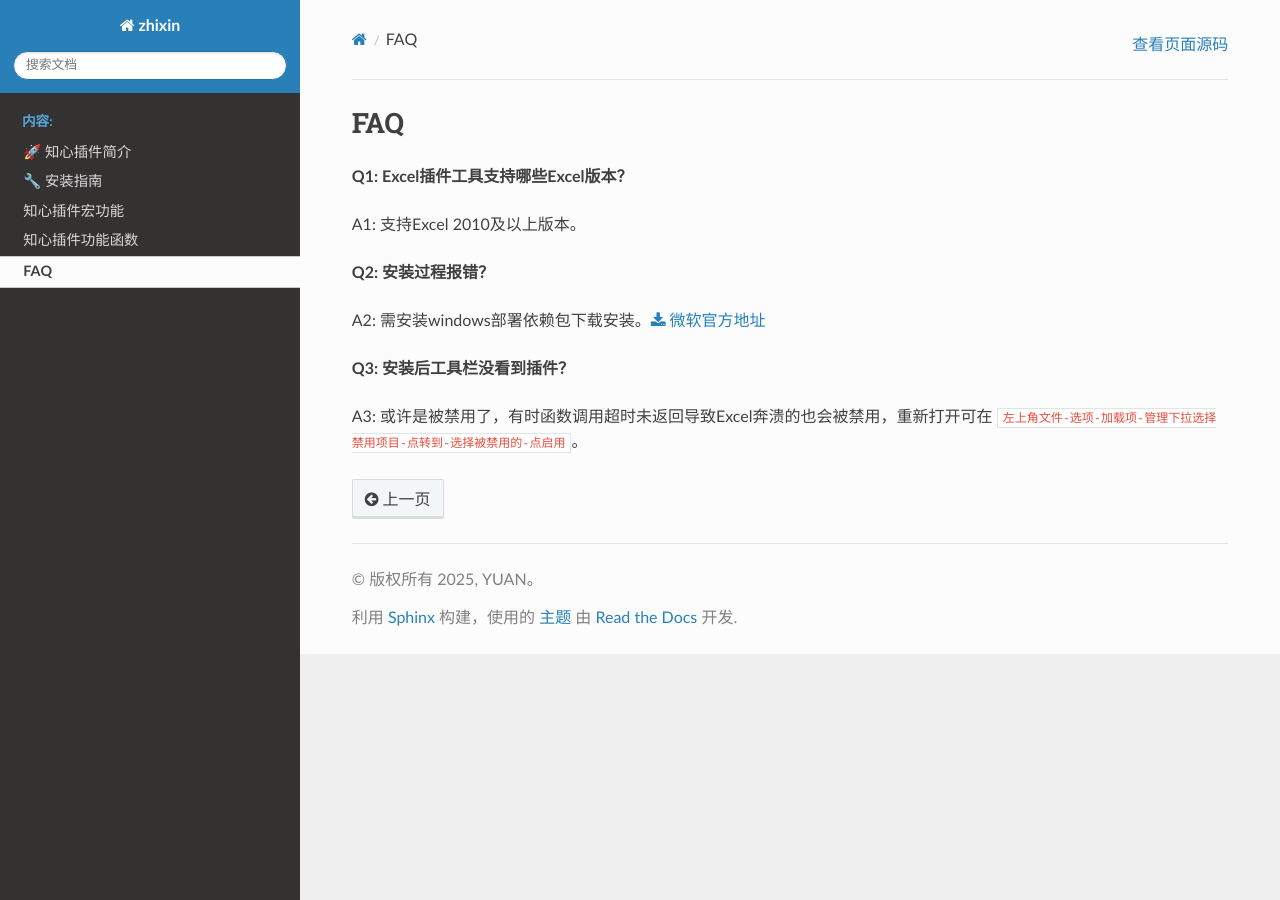
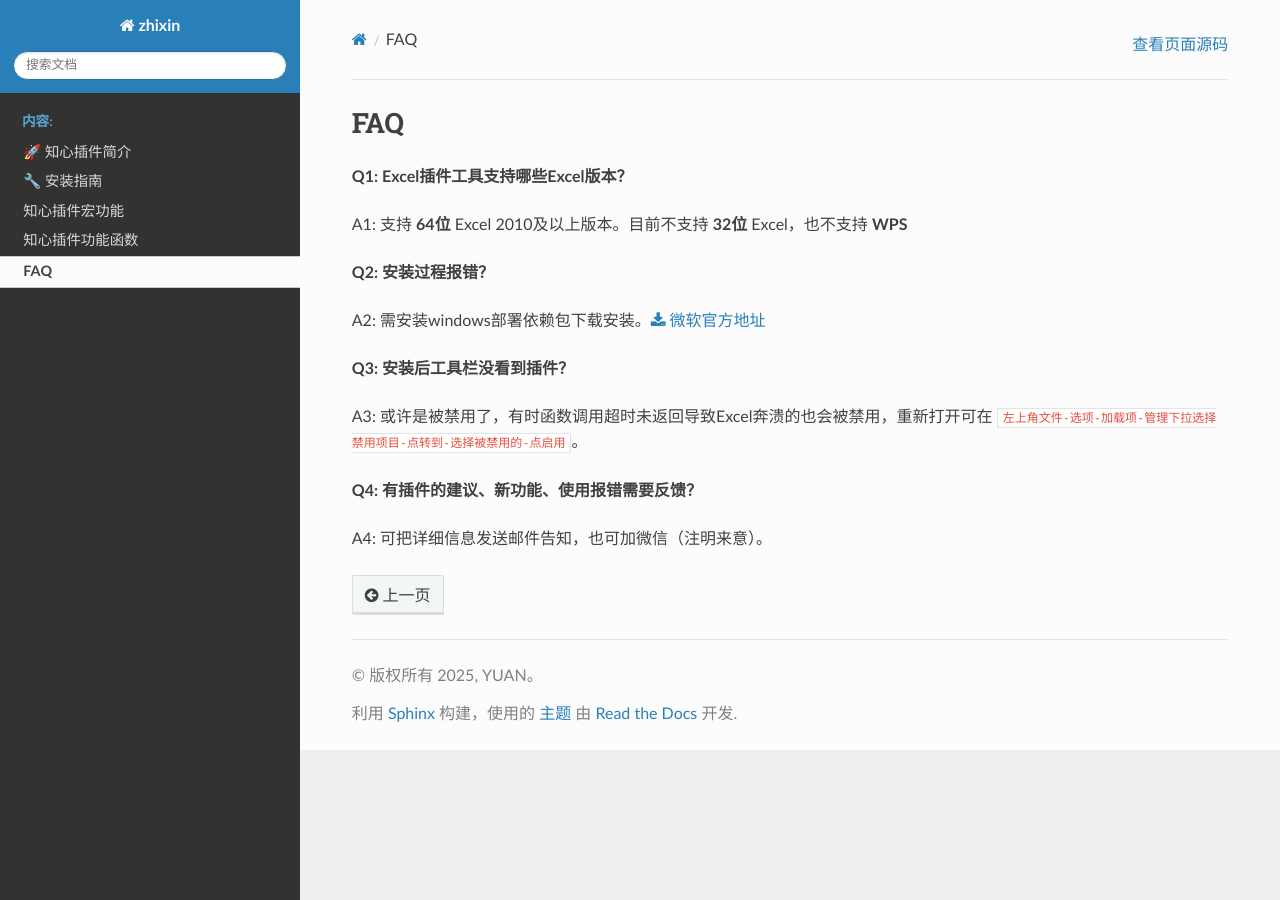
Before and after one commit to gnyuan/zhixindoc, a Sphinx documentation site: the page built from source/faq.rst, in a window 1280 px wide. Built offline with Sphinx 7.4.7 and the Read the Docs theme 3.1.0, drawn with Linux system fonts in a browser that asks for light colours.

Commit message:
fix: update faq

```diff
--- a/source/faq.rst
+++ b/source/faq.rst
@@ -3,7 +3,7 @@ FAQ
 
 **Q1: Excel插件工具支持哪些Excel版本？**
 
-A1: 支持Excel 2010及以上版本。
+A1: 支持 **64位** Excel 2010及以上版本。目前不支持 **32位** Excel，也不支持 **WPS**
 
 **Q2: 安装过程报错？**
 
@@ -12,3 +12,7 @@ A2: 需安装windows部署依赖包下载安装。:download:`微软官方地址
 **Q3: 安装后工具栏没看到插件？**
 
 A3: 或许是被禁用了，有时函数调用超时未返回导致Excel奔溃的也会被禁用，重新打开可在 ``左上角文件-选项-加载项-管理下拉选择禁用项目-点转到-选择被禁用的-点启用``。
+
+**Q4: 有插件的建议、新功能、使用报错需要反馈？**
+
+A4: 可把详细信息发送邮件告知，也可加微信（注明来意）。
```
